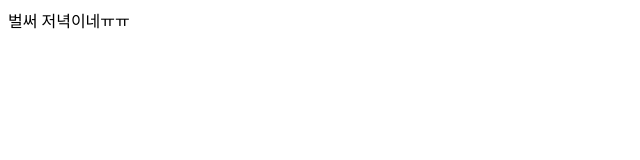
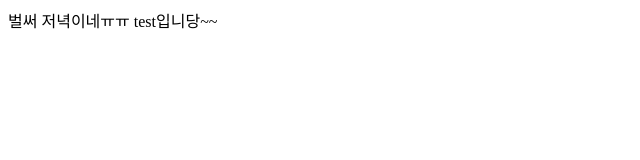
Before and after one commit to imwhtjdgns/test, a plain HTML site: page index.html in a window 1280 px wide. Shown: the whole page, without its empty margins (0-640 px from the left). Drawn offline with Linux system fonts and the light colour scheme.

Commit message:
second commit

```diff
--- a/index.html
+++ b/index.html
@@ -7,5 +7,7 @@
 </head>
 <body>
     벌써 저녁이네ㅠㅠ
+    test입니당~~
+
 </body>
 </html>
```
